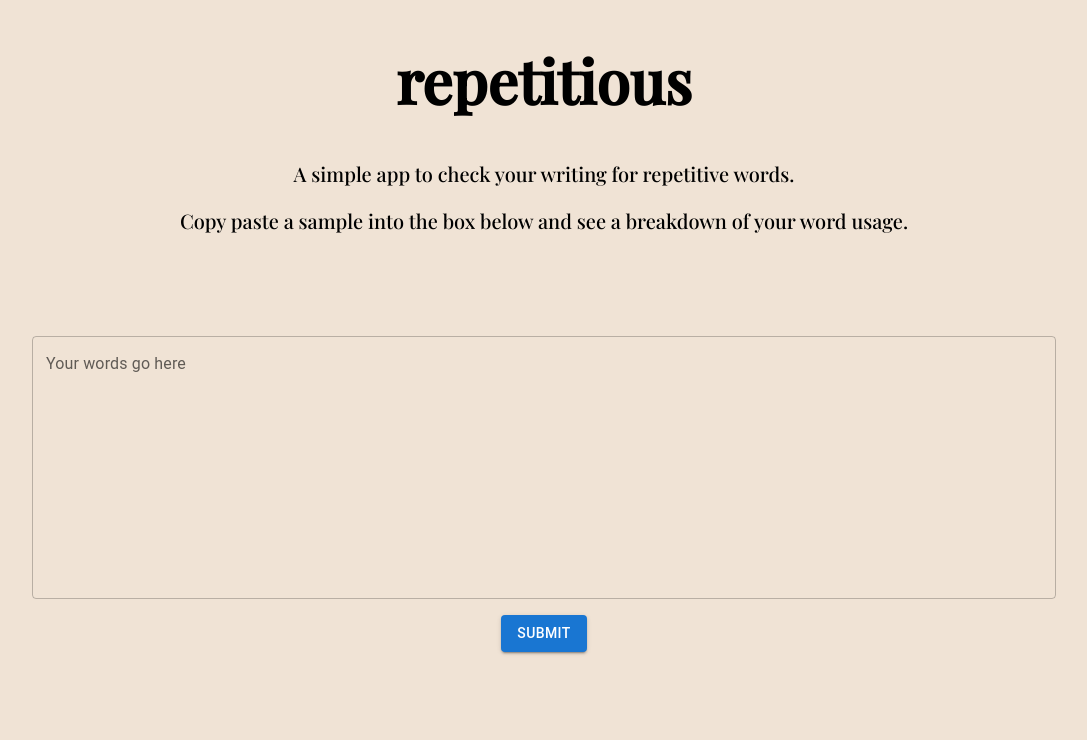
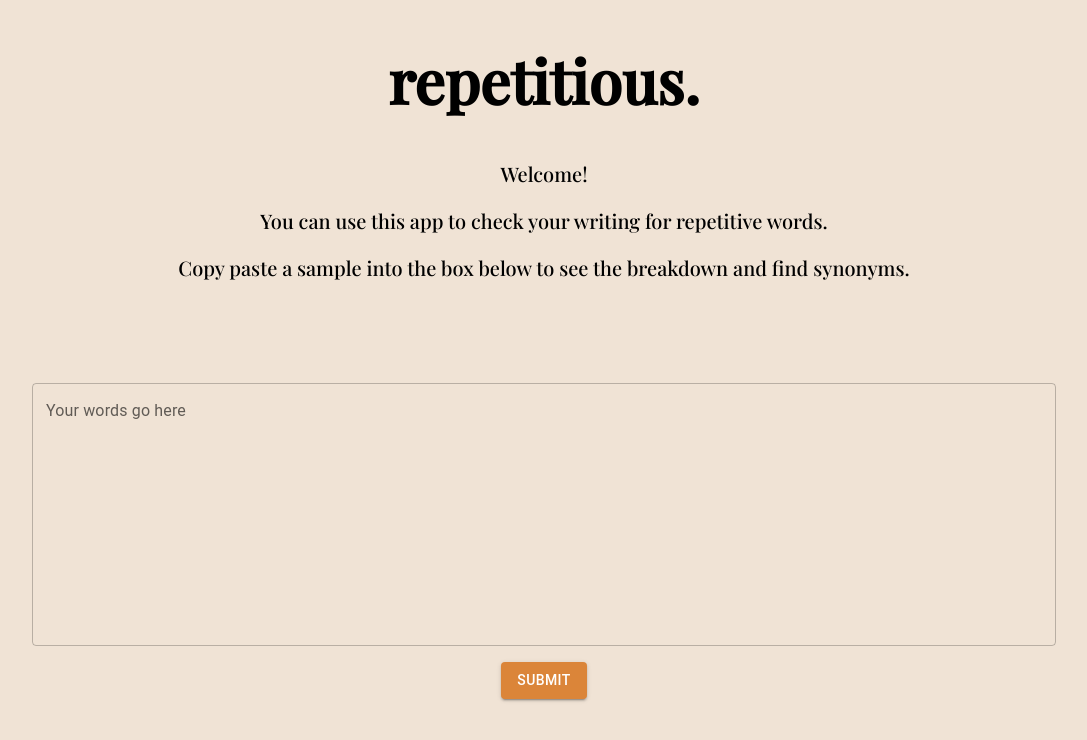
Before and after one commit to josephklein87/Repeater-App, a React (Create React App) app: page / in a window 1280 px wide. Shown: the top 740 px of the page, without its empty margins (96-1183 px from the left). Built offline with nearby package versions, Linux system fonts and the light colour scheme.

Commit message:
change styling of materiul ui text area component to brown theme

```diff
--- a/src/components/mainpage.js
+++ b/src/components/mainpage.js
@@ -69,9 +69,10 @@ function Mainpage(props) {
 
     return (
      <>
-        <h1 className='readpeat-header'>repetitious</h1>
-        <p className='paragraph'>A simple app to check your writing for repetitive words.</p>
-        <p className='paragraph'>Copy paste a sample into the box below and see a breakdown of your word usage.</p>
+        <h1 className='readpeat-header'>repetitious.</h1>
+        <p className='paragraph'>Welcome!</p>
+        <p className='paragraph'>You can use this app to check your writing for repetitive words.</p>
+        <p className='paragraph'>Copy paste a sample into the box below to see the breakdown and find synonyms.</p>
         <form onSubmit={createWords}>
         <Box
         display="flex"
@@ -86,8 +87,28 @@ function Mainpage(props) {
                     label="Your words go here"
                     multiline
                     rows={10}
+                    sx={{
+                        "& .MuiOutlinedInput-root.Mui-focused": {
+                            "& > fieldset": {
+                                borderColor: "#db8539"
+                                }
+                        },
+                        "& .MuiFormLabel-root.Mui-focused": {
+                            color: '#db8539'
+                            }
+                      }}
                 />
-            <Button variant="contained" type="submit" className='submit-button' sx={{mt:2}}>Submit</Button>
+                <Button
+                    variant="contained"
+                    type="submit"
+                    className='submit-button'
+                    sx={{mt:2,
+                    backgroundColor:"#db8539",
+                    "&:hover": {
+                        backgroundColor: "#b5651f"
+                    }}} >
+                        Submit
+                </Button>
         </Box>
         </form>
      </>
```
Lines whose indentation alone changed are shown as unchanged.
